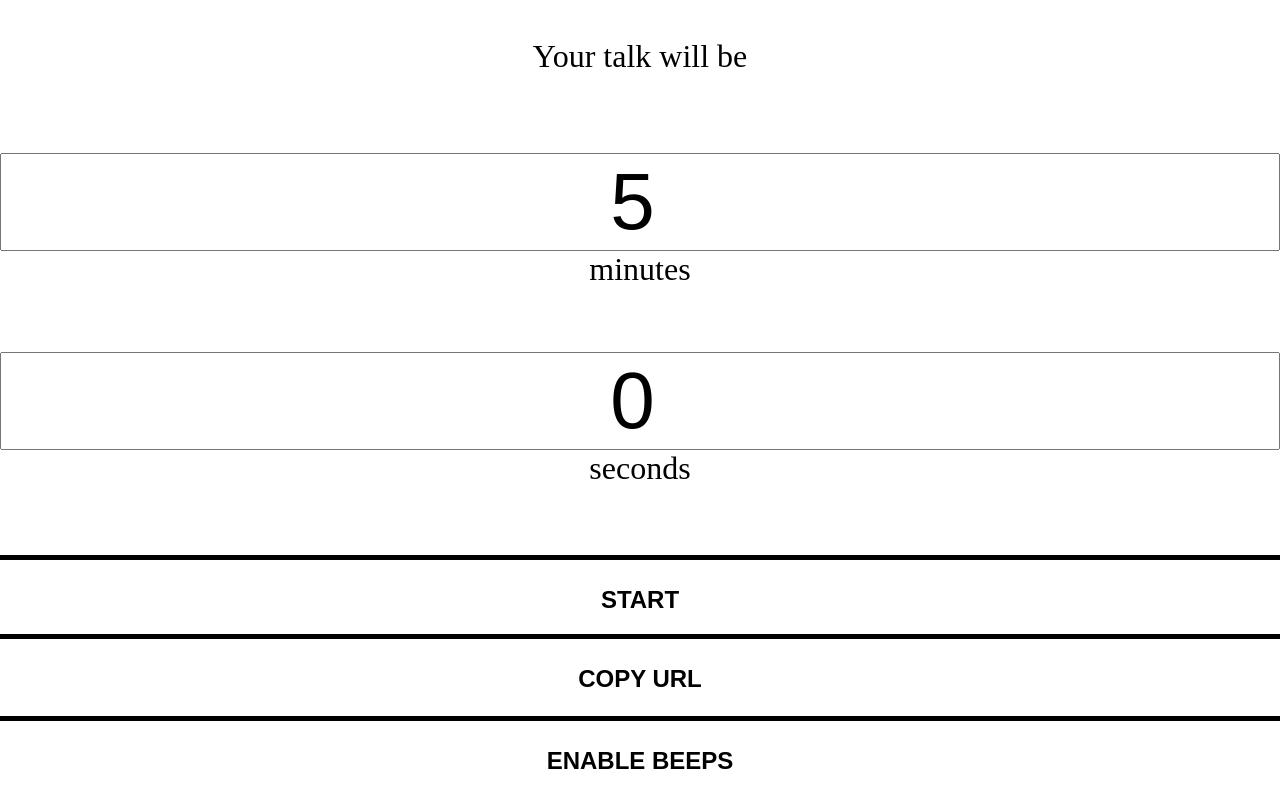
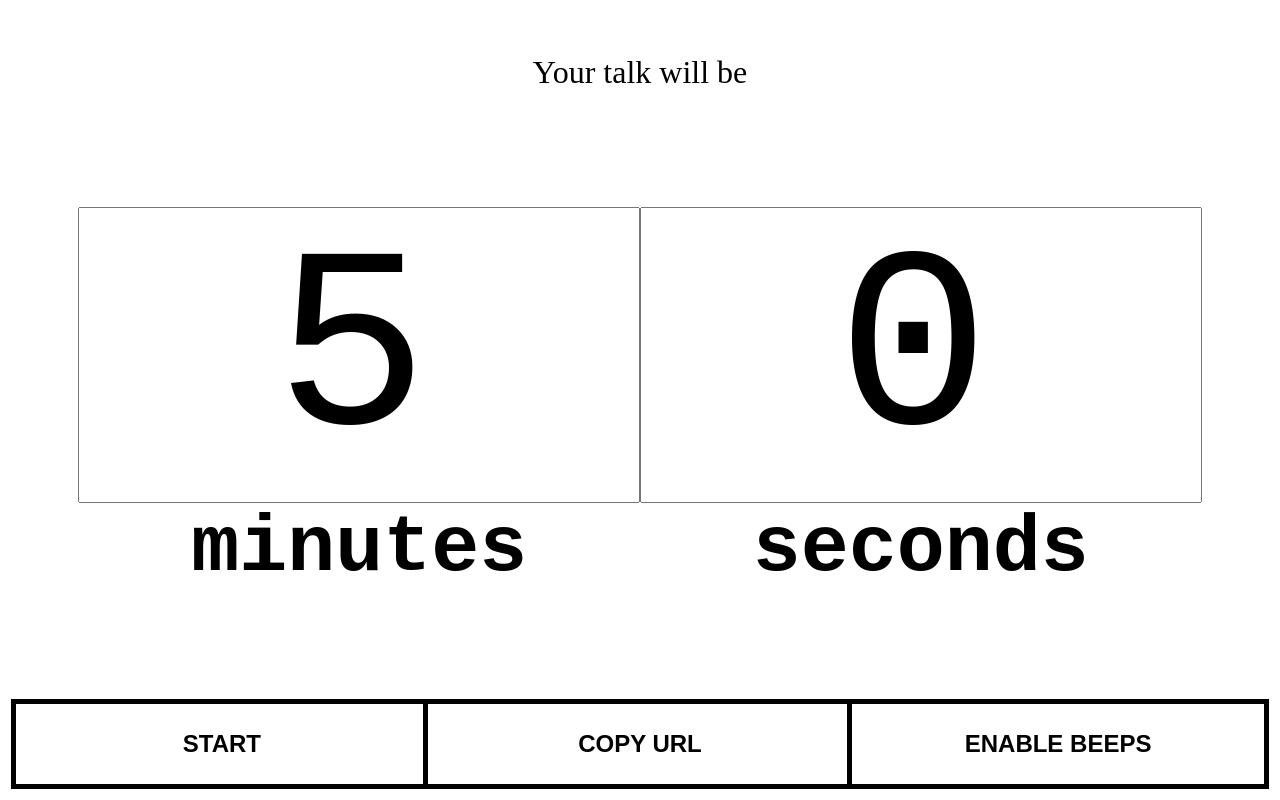
Before and after one commit to JoshuaKGoldberg/stoptalking, a React (Create React App) app: page / in a window 1280 px wide. Built offline with nearby package versions, Linux system fonts and the light colour scheme.

Commit message:
Desktop styles

```diff
--- a/src/components/BottomButtons/styles.module.css
+++ b/src/components/BottomButtons/styles.module.css
@@ -2,3 +2,10 @@
     display: grid;
     grid-template-rows: 33% 34% 33%;
 }
+
+@media (min-width: 777px) {
+    .bottomButtons {
+        grid-template-columns: 33% 34% 33%;
+        grid-template-rows: 100%;
+    }
+}
--- a/src/components/Layout/styles.module.css
+++ b/src/components/Layout/styles.module.css
@@ -1,6 +1,10 @@
 .layout {
+    bottom: 1rem;
     display: grid;
     grid-template-columns: 100%;
     grid-template-rows: 5rem auto min-content;
-    height: 100%;
+    left: 1rem;
+    position: absolute;
+    right: 1rem;
+    top: 1rem;
 }
--- a/src/components/TimeDisplay/TimeUnit/index.tsx
+++ b/src/components/TimeDisplay/TimeUnit/index.tsx
@@ -14,22 +14,26 @@ export const TimeUnit: React.FC<TimeUnitProps> = ({
     value,
 }) => {
     const labelId = `label-${label}`;
+    const [Component, props] = onChange
+        ? ([
+              "input",
+              {
+                  onChange: (event: React.ChangeEvent<HTMLInputElement>) =>
+                      onChange(event.target.valueAsNumber),
+                  min: 0,
+                  type: "number",
+                  value,
+              },
+          ] as const)
+        : (["span", { children: value }] as const);
 
     return (
         <span className={styles.timeUnit}>
-            <input
-                {...(onChange
-                    ? {
-                          onChange: event =>
-                              onChange(event.target.valueAsNumber),
-                      }
-                    : { readOnly: true })}
+            <Component
+                {...props}
                 aria-labelledby={labelId}
                 aria-live="assertive"
                 className={styles.timeInput}
-                type="number"
-                min="0"
-                value={value}
             />
             <span id={labelId}>{label}</span>
         </span>
--- a/src/components/TimeDisplay/TimeUnit/styles.module.css
+++ b/src/components/TimeDisplay/TimeUnit/styles.module.css
@@ -6,6 +6,13 @@
 }
 
 .timeInput {
-    font-size: 5rem;
+    font-family: monospace;
+    font-size: 7vh;
     text-align: center;
 }
+
+@media (min-width: 777px) {
+    .timeInput {
+        font-size: 20vw;
+    }
+}
--- a/src/components/TimeDisplay/styles.module.css
+++ b/src/components/TimeDisplay/styles.module.css
@@ -1,9 +1,11 @@
 .timeDisplay {
+    align-items: center;
     display: flex;
     flex-direction: column;
-    align-items: center;
+    font-size: 2rem;
+    font-family: monospace;
+    font-weight: bold;
     justify-content: center;
-    font-size: 2rem;
     row-gap: 1rem;
     text-align: center;
 }
@@ -11,3 +13,18 @@
 .spacer {
     height: 2rem;
 }
+
+@media (min-width: 777px) {
+    .timeDisplay {
+        display: grid;
+        grid-template-columns: 50% 50%;
+        grid-template-rows: 100%;
+        font-size: 5rem;
+        margin: 0 5%;
+        width: 90%;
+    }
+
+    .spacer {
+        display: none;
+    }
+}
```
